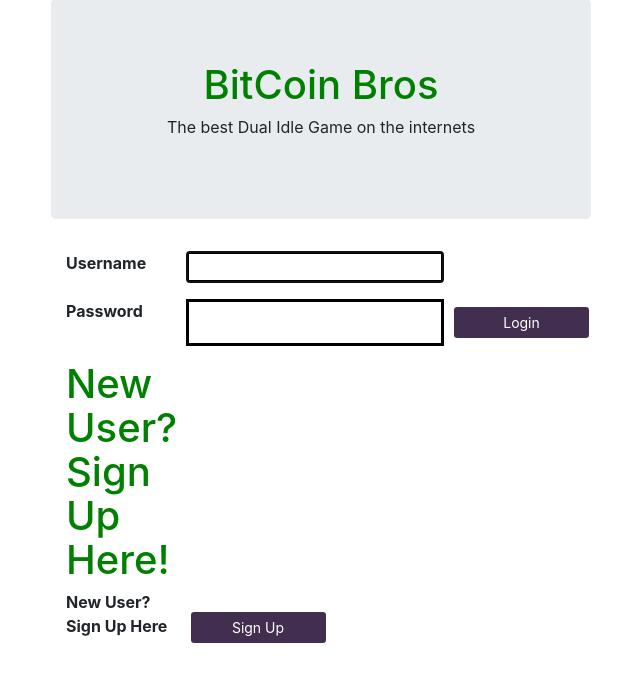
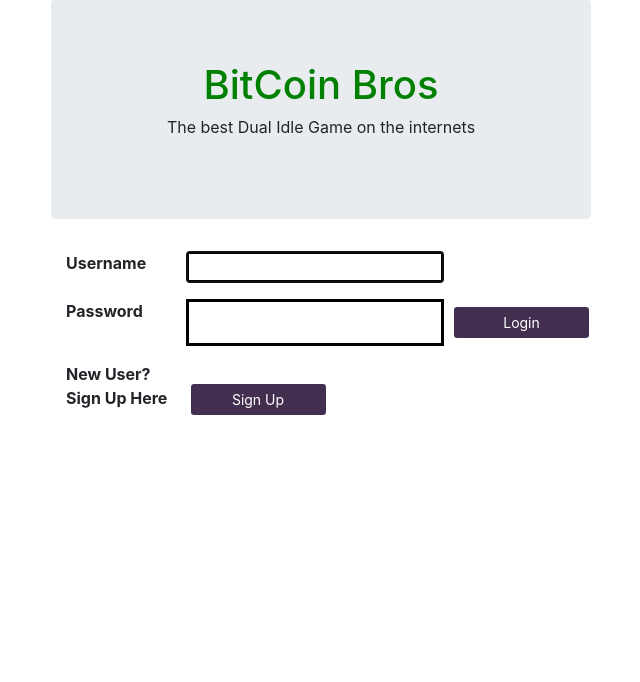
Before and after one commit to ahou8288/website-javascript-idle, a Django app: page /idle_app/login/ in a window 1280 px wide. Shown: the part 81-763 px from the top of the page, without its empty margins (319-959 px from the left). Run offline with Django 3.2, Linux system fonts and the light colour scheme; some libraries are stand-ins or nearby versions.

Commit message:
Cleand up Login

```diff
--- a/dual_idle/idle_app/templates/_login.html
+++ b/dual_idle/idle_app/templates/_login.html
@@ -58,7 +58,6 @@
                 <form action="/idle_app/signup/">
                     <div class="row">
                         <div class="col-md-12">
-                            <h1 class="col-md-3">New User? Sign Up Here!</h1>
                             <label id="signup_label" class="col-md-3"><strong>New User? Sign Up Here</strong></label>
                             <button id="sign_up_button" class="btn btn-default btn-sm col-md-3">Sign Up
                             </button>
```
Also changed, not shown: dual_idle/db.sqlite3, dual_idle/idle_app/migrations/0001_initial.py (added), dual_idle/idle_app/migrations/__init__.py (added).
